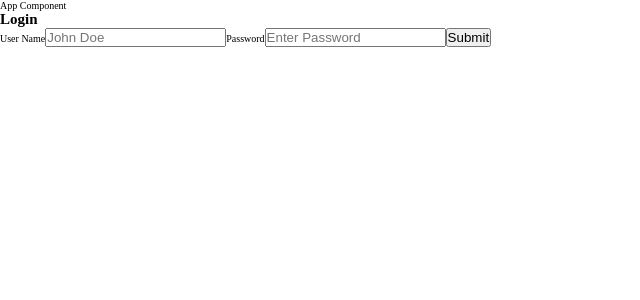
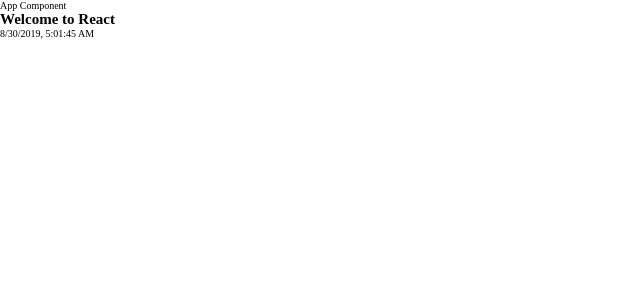
Before and after one commit to lambda-build-week-sleep-tracker/FE-Sleep-Tracker, a React (Create React App) app: page / in a window 1280 px wide. Shown: the top 300 px of the page, without its empty margins (0-640 px from the left). Built offline with nearby package versions, Linux system fonts and the light colour scheme; the HTML template or start-up script is replaced by a standard one.

Commit message:
got a clock working, need to turn it into the graphic

```diff
--- a/src/App.js
+++ b/src/App.js
@@ -2,12 +2,14 @@
 import './index.css';
 
 // Importing components
-import LoginForm from './components/LoginForm';
+// import LoginForm from './components/LoginForm';
+import ClockApp from './components/Clock'
+
 function App() {
   return (
     <div className="App">
       <p>App Component</p>
-			<LoginForm/>
+			<ClockApp/>
     </div>
   );
 }
--- /dev/null
+++ b/src/components/Clock.jsx
@@ -0,0 +1,52 @@
+import React, { Component } from 'react';
+
+let time = new Date().toLocaleString();
+
+class Clock extends React.Component {
+    constructor(props) {
+        super(props);
+        this.state = {
+            time: new Date().toLocaleString()
+        }
+    }
+
+    componentDidMount() {
+        this.intervalID = setInterval(
+          () => this.tick(),
+          1000
+        );
+      }
+
+      componentWillUnmount() {
+        clearInterval(this.intervalID);
+      }
+
+      tick() {
+        this.setState({
+          date: new Date().toLocaleString()
+        });
+      }
+
+   render () {
+       return (
+           <p className='AppClock'>
+               {time}
+           </p>
+       )
+   }
+}
+
+class ClockApp extends Component {
+    render() {
+      return (
+        <div className="App">
+          <div className="App-header">
+            <h2>Welcome to React</h2>
+          </div>
+          <Clock ></Clock>
+        </div>
+      );
+    }
+  }
+
+export default ClockApp;
```
Also changed, not shown: package.json (+5 -4 lines), 1 other file (tests, documents, lock files or other folders).
